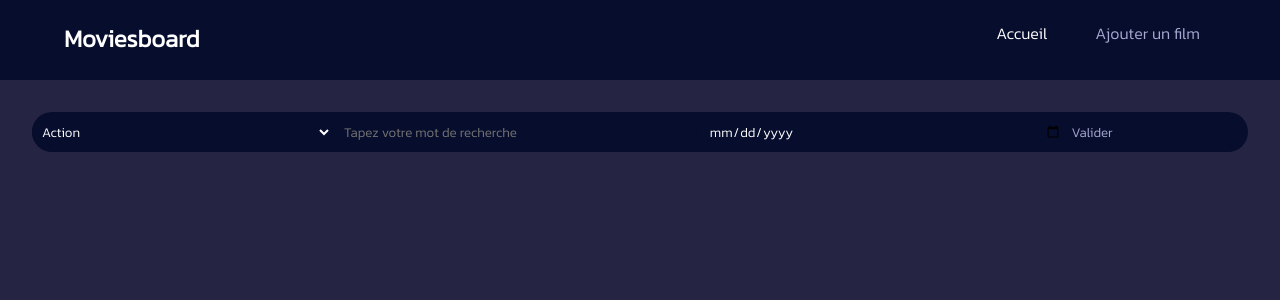
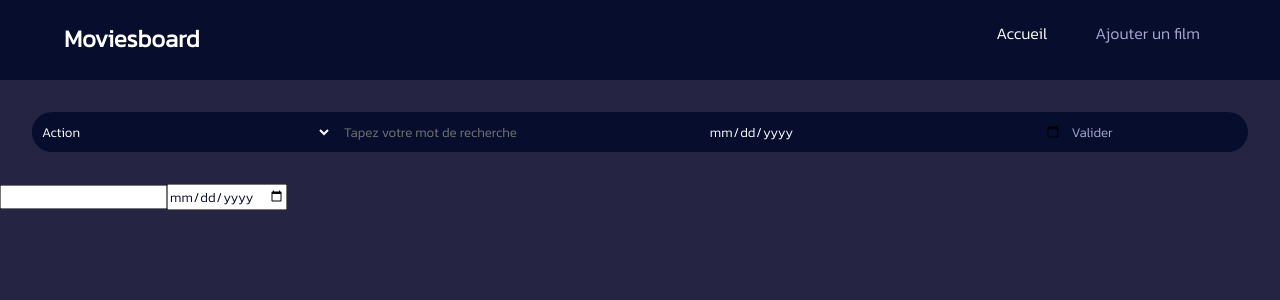
Before and after one commit to JulienT91/moviesboard-client, a React (Create React App) app: page /add in a window 1280 px wide. Shown: the top 300 px of the page. Built offline with nearby package versions, Linux system fonts and the light colour scheme; a web font is replaced by a local one.

Commit message:
update add.jsx

```diff
--- a/src/App.js
+++ b/src/App.js
@@ -12,7 +12,7 @@ import Add from "./view/Add";
 
 function App() {
   return (
-  <Router basename="/">
+  <Router>
     <NavBar/>
         <Switch>
           <Route path="/" exact component={Home} />
--- a/src/style/component/_SearchBar.scss
+++ b/src/style/component/_SearchBar.scss
@@ -47,10 +47,10 @@
     max-height: 300px;
     overflow-y: auto;
     padding: 0;
-    // display: none;
-    // &.open{
-    //   display: block;
-    // }
+     display: none;
+     &.open{
+        display: block;
+     }
     li{
       color: black;
       cursor: pointer;
--- a/src/style/view/_Add.scss
+++ b/src/style/view/_Add.scss
@@ -0,0 +1,7 @@
+.img__container__card {
+    img {
+        width: 100%;
+        max-width: 400px;
+        height: auto;
+    }
+}
--- a/src/view/Add.jsx
+++ b/src/view/Add.jsx
@@ -1,7 +1,8 @@
 
-import React, { useState, useEffect } from 'react';
+import React, { useState } from 'react';
 import axios from 'axios';
 const IMG_PATH = `https://image.tmdb.org/t/p/original`;
+const API_KEY = `4f85342b8749c4d0e6c0f36d0481cbea`;
 
 
 function Add() {
@@ -30,7 +31,7 @@ function Add() {
     setInputTitle({
       typing: false,
       inputTimeout: setTimeout(() => {
-        const URL_MOVIE = `https://api.themoviedb.org/3/search/movie?api_key=4f85342b8749c4d0e6c0f36d0481cbea&query=${value.title}}`;
+        const URL_MOVIE = `https://api.themoviedb.org/3/search/movie?api_key=${API_KEY}&query=${value.title}`;
         axios.get(`${URL_MOVIE}`).then((res) => {
           setMoviesList(res.data.results);
         })
@@ -59,14 +60,23 @@ function Add() {
                 {moviesList.map((movie, i) => (
                   <li key={i} data-id={movie.id} onClick={(e) => {
 
-                    axios.get(`https://api.themoviedb.org/3/movie/${e.target.dataset.id}?api_key=4f85342b8749c4d0e6c0f36d0481cbea`).then((res) => {
+                    axios.get(`https://api.themoviedb.org/3/movie/${e.target.dataset.id}?api_key=${API_KEY}`).then((res) => {
                       const newMovie = {
                         title: res.data.title,
                         release_date: res.data.release_date,
                         description: res.data.overview,
                         backdrop: IMG_PATH + res.data.backdrop_path,
                         poster: IMG_PATH + res.data.poster_path,
-
+                        // actors:{
+                        //   name:,
+                        //   photo:,
+                        //   character:,
+                        // }
+                        // similar_movies:{
+                        //   title:,
+                        //   poster:,
+                        //   release_date:
+                        // }
                       }
                       setValue({ ...value, ...newMovie });
                     })
@@ -89,9 +99,18 @@ function Add() {
           </form>
         </div>
       </div>
-      <div >
+      <div>
+    <form action="">
+        <input type="text" name={value.title} value={value.title} />
+         <input type="date" value={value.release_date} />
+      <div className="img__container__card">
+        <figure>
+          <img src={value.backdrop} alt={null} />
+        </figure>
+      </div>
+    </form>
+    </div>
 
-      </div>
     </>
 
   )
```
